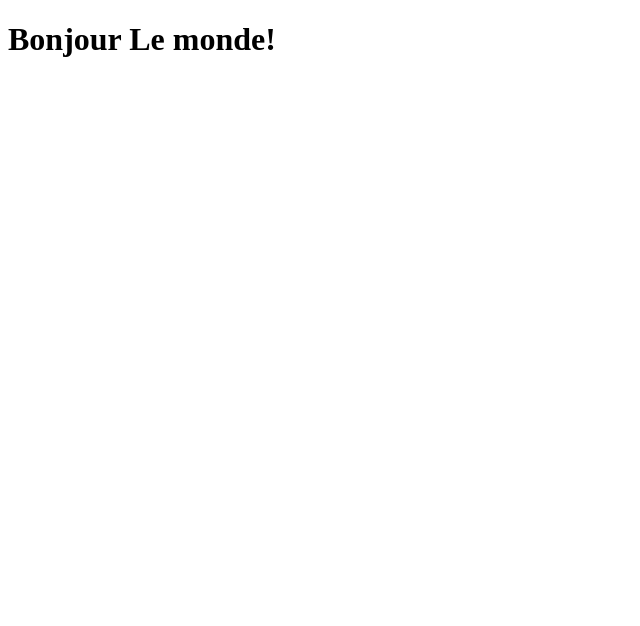
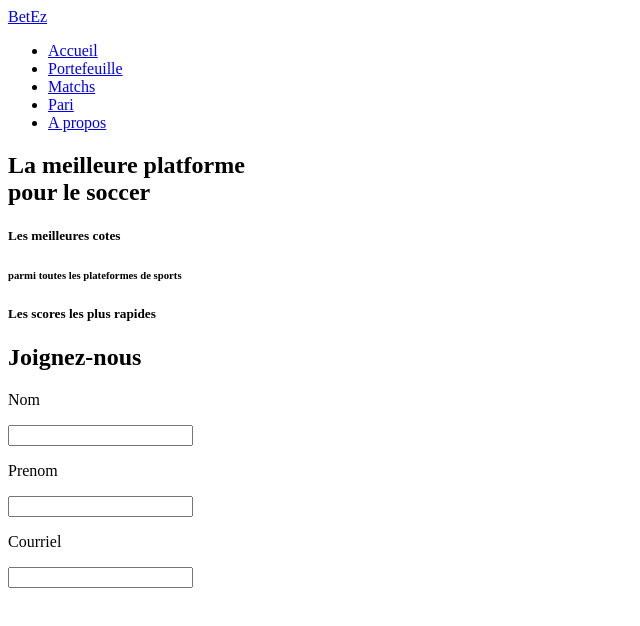
Before and after one commit to BdeB-2CW/tp2-sites-team-dylan-et-daniil, a plain HTML site: page index.html in a window 1280 px wide. Shown: the whole page, without its empty margins (0-640 px from the left). Drawn offline with Linux system fonts and the light colour scheme.

Commit message:
Add files via upload

```diff
--- a/index.html
+++ b/index.html
@@ -1,11 +1,60 @@
 <!DOCTYPE html>
 <html lang="en">
+
 <head>
-	<meta charset="UTF-8">
-	<meta name="viewport" content="width=device-width, initial-scale=1.0">
-	<title>Document</title>
+	<meta charset="utf-8" />
+	<title>BetEz</title>
+	<link rel="stylesheet" href="styles.css" />
+	<link rel="script" href="script.js">
+	<link href="https://fonts.googleapis.com/css?family=Poppins:400,500&display=swap" rel="stylesheet">
 </head>
+
 <body>
-	<h1>Bonjour Le monde!</h1>
+	<header>
+		<a href="index.html" class="logo">BetEz</a>
+		<nav>
+			<ul class="nav-links">
+				<li><a class="nav-link" href="index.html">Accueil</a></li>
+				<li><a class="nav-link" href="index.html">Portefeuille</a></li>
+				<li><a class="nav-link" href="index.html">Matchs</a></li>
+				<li><a class="nav-link" href="index.html">Pari</a></li>
+				<li><a class="nav-link" href="index.html">A propos</a></li>
+			</ul>
+		</nav>
+	</header>
+
+
+	<main>
+		<section class="presentation">
+			<div class="introduction">
+				<h1>La meilleure platforme<br>pour le soccer</h1>
+				<div class="boite-desc">
+					<h5>Les meilleures cotes<h3>
+					<h6>parmi toutes les plateformes de sports</h6>
+				</div>
+				<div class="boite-desc">
+					<h5>Les scores les plus rapides<h5>
+				</div>
+			</div>
+			<div class="joindre">
+				<div class="boite-joindre">
+					<h2>Joignez-nous</h2>
+					<form action="/test.php">
+						<p class="label">Nom</p>
+						<input type="text" id="nom" nom="nom"><br>
+						<p class="label">Prenom</p>
+						<input type="text" id="prenom" prenom="prenom"><br>
+						<p class="label">Courriel</p>
+						<input type="text" id="courriel" courriel="courriel"><br>
+					</form>
+				</div>
+			</div>
+
+
+			</div>
+		</section>
+	</main>
+
 </body>
+
 </html>
```
Also changed, not shown: images/background.jpg (added).
